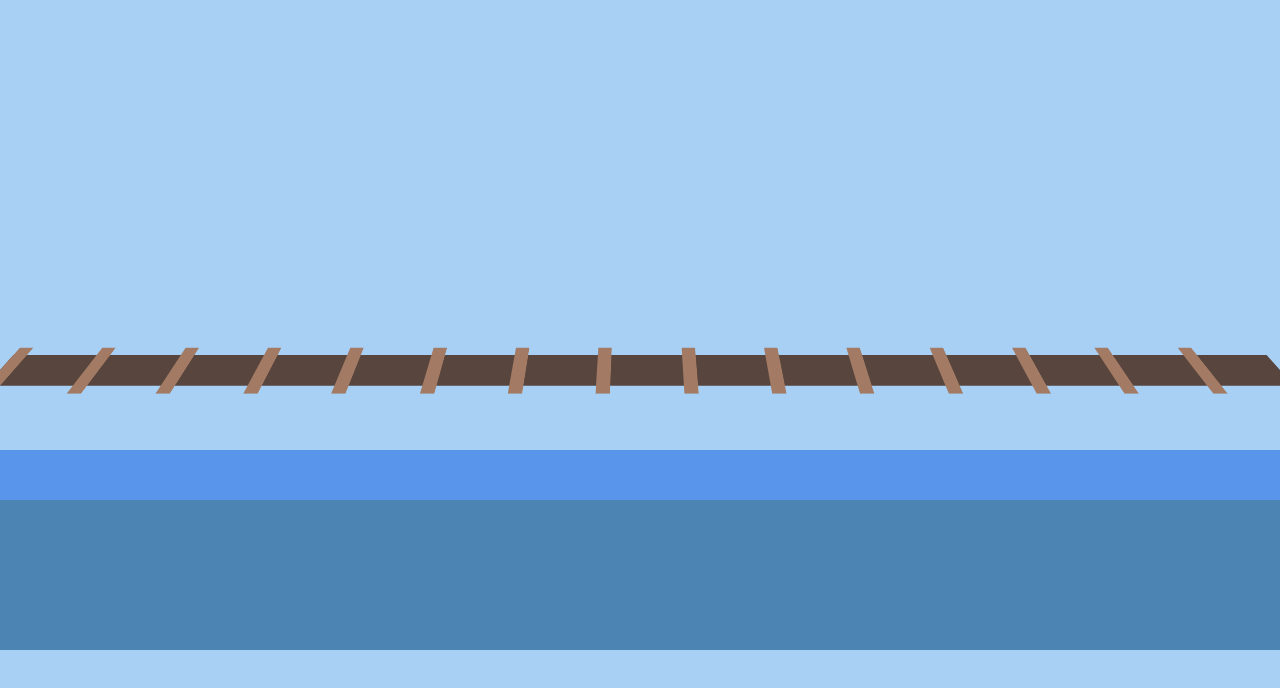
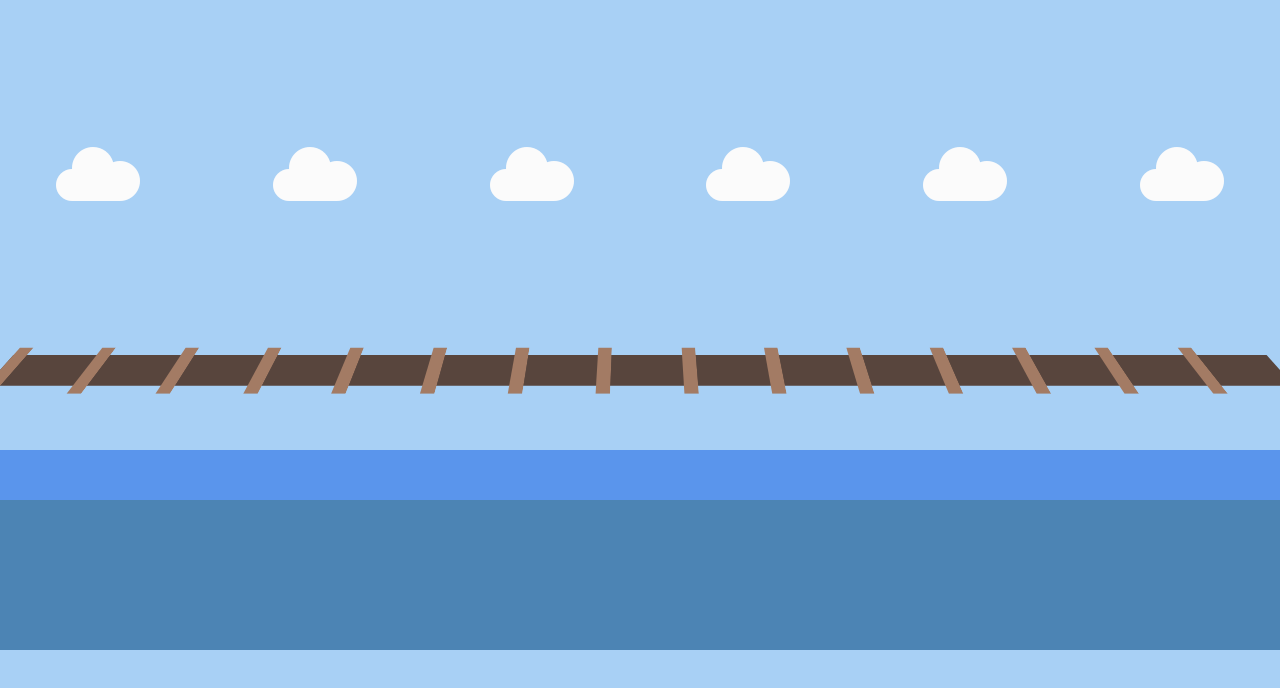
Before and after one commit to BasiratHamayoon/Bridge-Game-HTML-CSS-JS, a plain HTML site: page index.html in a window 1280 px wide. Shown: the top 688 px of the page. Drawn offline with Linux system fonts and the light colour scheme.

Commit message:
Adding clouds to the sky in background

```diff
--- a/index.html
+++ b/index.html
@@ -8,6 +8,14 @@
 </head>
 <body>
     <div class="container" id="container">
+        <div class="clouds">
+            <img src="./icons/Clouds.png">
+            <img src="./icons/Clouds.png">
+            <img src="./icons/Clouds.png">
+            <img src="./icons/Clouds.png">
+            <img src="./icons/Clouds.png">
+            <img src="./icons/Clouds.png">
+        </div>
         <!-- Element running -->
         <!-- bridge structure -->
 
--- a/style.css
+++ b/style.css
@@ -33,6 +33,19 @@ body{
     margin-top: -10px;
     background-color: rgb(163, 123, 100);
 }
+.clouds{
+    width: 100%;
+    height: 150px;
+    margin: auto;
+    position: absolute;
+    margin-top: -350px;
+    display: grid;
+    grid-template-columns: repeat(6, 1fr);
+    grid-gap: 20px;
+}
+.clouds img{
+    margin: auto;
+}
 .wave{
     position: absolute;
     bottom: 0;
```
Also changed, not shown: icons/Clouds.png (added).
